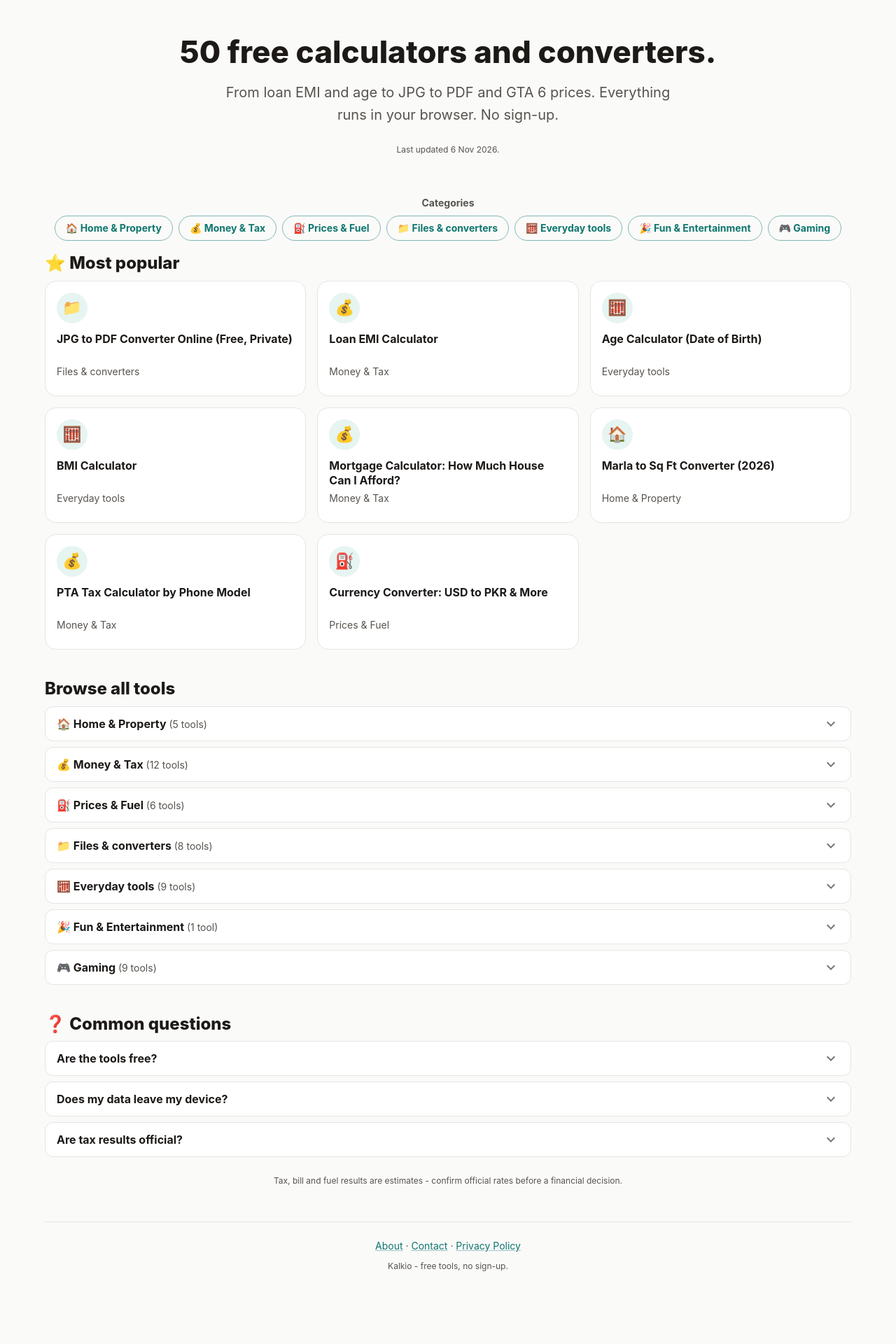
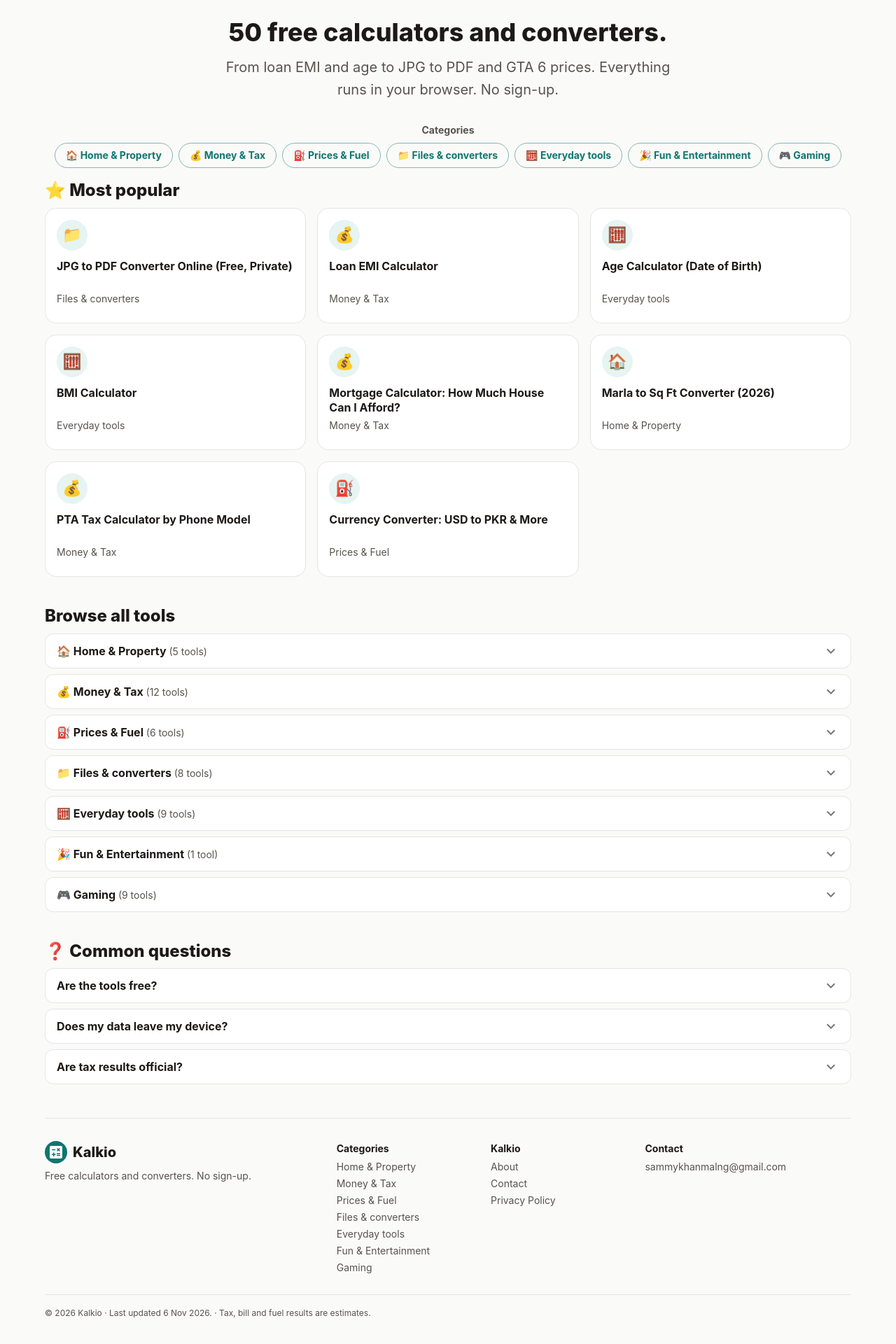
Before and after one commit to MubashirNoor7/pakistan-tools, a React (Vite) app: page / in a window 1280 px wide. Shown: the part 72-1992 px from the top of the page at 70% size. Before the commit the page ends 1923 px from the top, so only its background shows below. Built offline with nearby package versions, Linux system fonts and the light colour scheme.

Commit message:
Homepage redesign: compact hero, slimmer header, new footer

```diff
--- a/src/App.jsx
+++ b/src/App.jsx
@@ -297,13 +297,39 @@ export default function App() {
     else { document.title = 'Tool not found | Kalkio'; setMetaTag('description', 'That tool does not exist on Kalkio. Browse all 50 free tools on the home page.'); setCanonical(BASE_URL + '/'); setFaqJsonLd(null); }
   }, [route, cur]);
 
-  const footer = (<Box component="footer" sx={{ mt: 6, pt: 3, borderTop: '1px solid #E7E5E4', textAlign: 'center' }}>
-    <Typography variant="body2" color="text.secondary" gutterBottom sx={{ '& a': { color: 'primary.main' } }}>
-      <Link href="/about/" onClick={(e) => go(e, '/about/')}>About</Link>{' · '}
-      <Link href="/contact/" onClick={(e) => go(e, '/contact/')}>Contact</Link>{' · '}
-      <Link href="/privacy/" onClick={(e) => go(e, '/privacy/')}>Privacy Policy</Link>
-    </Typography>
-    <Typography variant="caption" color="text.secondary">Kalkio - free tools, no sign-up.</Typography>
+  // Footer category link: go home, open that category, scroll to it.
+  const goCategory = (e, name) => {
+    e.preventDefault();
+    if (route.kind !== 'home') navigate('/');
+    setOpenCat(name);
+    setTimeout(() => document.getElementById('categories')?.scrollIntoView({ behavior: 'smooth' }), 60);
+  };
+
+  const footer = (<Box component="footer" sx={{ mt: 6, pt: 4, pb: 2, borderTop: '1px solid #E7E5E4' }}>
+    <Box sx={{ display: 'grid', gap: 3, gridTemplateColumns: { xs: '1fr', sm: 'repeat(2, minmax(0, 1fr))', md: '2fr 1fr 1fr 1.5fr' } }}>
+      <Box>
+        <Box sx={{ display: 'flex', alignItems: 'center', gap: 1, mb: 1 }}>
+          <Box sx={{ bgcolor: 'primary.main', borderRadius: 2, p: 0.5, display: 'flex', color: 'white' }}><CalculateIcon /></Box>
+          <Typography variant="h6" fontWeight={800}>Kalkio</Typography>
+        </Box>
+        <Typography variant="body2" color="text.secondary">Free calculators and converters. No sign-up.</Typography>
+      </Box>
+      <Box>
+        <Typography variant="subtitle2" fontWeight={700} gutterBottom>Categories</Typography>
+        {CATEGORIES.map((c) => (<Typography key={c.name} variant="body2" sx={{ mb: 0.5 }}><Link href="/" onClick={(e) => goCategory(e, c.name)} underline="hover" color="text.secondary">{c.name}</Link></Typography>))}
+      </Box>
+      <Box>
+        <Typography variant="subtitle2" fontWeight={700} gutterBottom>Kalkio</Typography>
+        <Typography variant="body2" sx={{ mb: 0.5 }}><Link href="/about/" onClick={(e) => go(e, '/about/')} underline="hover" color="text.secondary">About</Link></Typography>
+        <Typography variant="body2" sx={{ mb: 0.5 }}><Link href="/contact/" onClick={(e) => go(e, '/contact/')} underline="hover" color="text.secondary">Contact</Link></Typography>
+        <Typography variant="body2" sx={{ mb: 0.5 }}><Link href="/privacy/" onClick={(e) => go(e, '/privacy/')} underline="hover" color="text.secondary">Privacy Policy</Link></Typography>
+      </Box>
+      <Box>
+        <Typography variant="subtitle2" fontWeight={700} gutterBottom>Contact</Typography>
+        <Typography variant="body2"><Link href="mailto:sammykhanmalng@gmail.com" underline="hover" color="text.secondary">sammykhanmalng@gmail.com</Link></Typography>
+      </Box>
+    </Box>
+    <Typography variant="caption" color="text.secondary" sx={{ display: 'block', mt: 3, pt: 2, borderTop: '1px solid #E7E5E4' }}>© 2026 Kalkio · Last updated 6 Nov 2026. · Tax, bill and fuel results are estimates.</Typography>
   </Box>);
 
   const notFound = (<Box sx={{ maxWidth: 720, mx: 'auto', py: 6 }}>
@@ -321,7 +347,7 @@ export default function App() {
   // Sticky white header: logo, search, nav. The search filters every tool;
   // typing shows the matches as cards in the main content below.
   const header = (<AppBar position="sticky" elevation={0} sx={{ bgcolor: '#fff', color: 'text.primary', borderBottom: '1px solid #E7E5E4' }}>
-    <Toolbar sx={{ gap: 2, flexWrap: 'wrap', py: 1 }}>
+    <Toolbar sx={{ gap: 2, flexWrap: 'wrap', py: 0.5, minHeight: 56 }}>
       <Box component="a" href="/" onClick={(e) => go(e, '/')} sx={{ display: 'flex', alignItems: 'center', gap: 1, textDecoration: 'none', color: 'inherit' }}>
         <Box sx={{ bgcolor: 'primary.main', borderRadius: 2, p: 0.5, display: 'flex', color: 'white' }}><CalculateIcon /></Box>
         <Typography variant="h6" fontWeight={800}>Kalkio</Typography>
@@ -347,10 +373,9 @@ export default function App() {
   </Box>);
 
   const homeView = (<>
-    <Box sx={{ textAlign: 'center', py: { xs: 5, md: 7 }, px: 1 }}>
-      <Typography variant="h3" component="h1" fontWeight={800} gutterBottom sx={{ fontSize: { xs: '2rem', md: '2.75rem' } }}>50 free calculators and converters.</Typography>
+    <Box sx={{ textAlign: 'center', py: { xs: 3, md: 4 }, px: 1 }}>
+      <Typography variant="h3" component="h1" fontWeight={800} gutterBottom sx={{ fontSize: { xs: '1.75rem', md: '2.25rem' } }}>50 free calculators and converters.</Typography>
       <Typography variant="h6" color="text.secondary" fontWeight={400} sx={{ maxWidth: 640, mx: 'auto' }}>From loan EMI and age to JPG to PDF and GTA 6 prices. Everything runs in your browser. No sign-up.</Typography>
-      <Typography variant="caption" color="text.secondary" sx={{ display: 'block', mt: 3 }}>Last updated 6 Nov 2026.</Typography>
     </Box>
     <Typography variant="body2" color="text.secondary" fontWeight={700} sx={{ mb: 1, textAlign: 'center' }}>Categories</Typography>
     <Box sx={{ display: 'flex', gap: 1, overflowX: 'auto', pb: 1, mb: 1, justifyContent: { xs: 'flex-start', md: 'center' } }}>
@@ -367,7 +392,6 @@ export default function App() {
     </Box>
     <Typography variant="h5" component="h2" fontWeight={800} sx={{ mt: 5 }} gutterBottom>❓ Common questions</Typography>
     {HOME_FAQS.map(([q, a]) => (<Accordion key={q} sx={{ mb: 1 }}><AccordionSummary expandIcon={<ExpandMoreIcon />}><Typography fontWeight={700}>{q}</Typography></AccordionSummary><AccordionDetails><Typography variant="body2" color="text.secondary">{a}</Typography></AccordionDetails></Accordion>))}
-    <Typography variant="caption" color="text.secondary" sx={{ display: 'block', mt: 3, textAlign: 'center' }}>Tax, bill and fuel results are estimates - confirm official rates before a financial decision.</Typography>
   </>);
 
   const toolView = cur && (<Box sx={{ maxWidth: 720, mx: 'auto', py: 4 }}>
```
